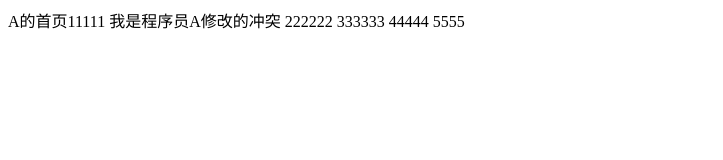
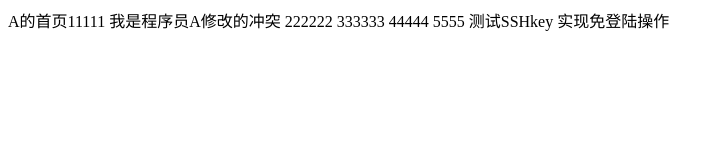
Before and after one commit to ttyynnxx/git-demo, a plain HTML site: page index.html in a window 1280 px wide. Shown: the whole page, without its empty margins (0-723 px from the left). Drawn offline with Linux system fonts and the light colour scheme.

Commit message:
ssh测试

```diff
--- a/index.html
+++ b/index.html
@@ -14,6 +14,8 @@
     333333
     44444
     5555
+
+    测试SSHkey 实现免登陆操作
 </body>
 
 </html>
```
